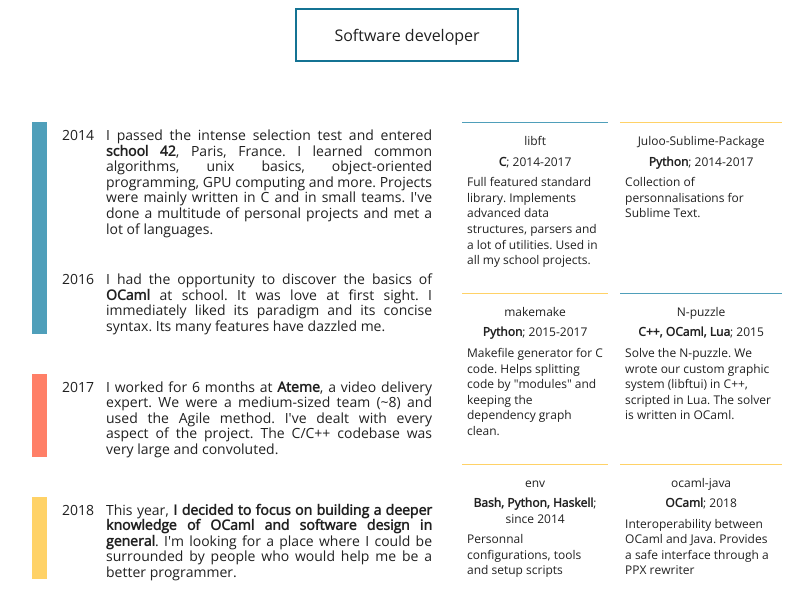
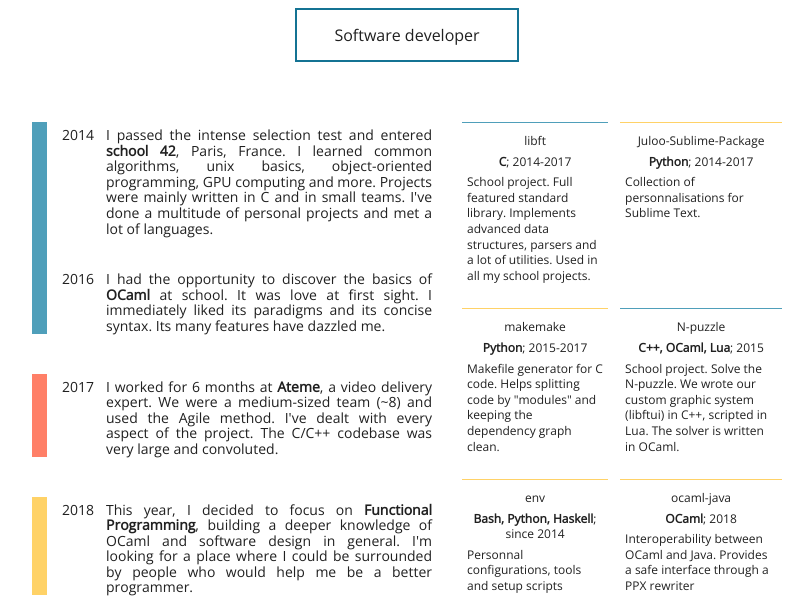
Before and after one commit to Julow/julow.github.io, a plain HTML site: page cv.html in a window 1280 px wide. Shown: the part 222-820 px from the top of the page, without its empty margins (233-1033 px from the left). Drawn offline with nearby package versions, Linux system fonts and the light colour scheme.

Commit message:
Small corrections to the CV

```diff
--- a/cv.html
+++ b/cv.html
@@ -152,7 +152,7 @@ header > *
 					<p>2016</p>
 					<p>I had the opportunity to discover the basics of <b>OCaml</b> at school.
 						It was love at first sight.
-						I immediately liked its paradigm and its concise syntax.
+						I immediately liked its paradigms and its concise syntax.
 						Its many features have dazzled me.</p>
 				</div>
 			</div>
@@ -172,7 +172,7 @@ header > *
 				<div class="section-border perso"></div>
 				<div class="content">
 					<p>2018</p>
-					<p>This year, <b>I decided to focus on building a deeper knowledge of OCaml and software design in general</b>.
+					<p>This year, I decided to focus on <b>Functional Programming</b>, building a deeper knowledge of OCaml and software design in general.
 						I'm looking for a place where I could be surrounded by people who would help me be a better programmer.</p>
 				</div>
 			</div>
@@ -182,7 +182,8 @@ header > *
 			<div class="project school">
 				<p class="name"><a href="https://github.com/Julow/libft">libft</a></p>
 				<p class="info"><b>C</b>; 2014-2017</p>
-				<p class="desc">Full featured standard library.
+				<p class="desc">School project.
+					Full featured standard library.
 					Implements advanced data structures, parsers and a lot of utilities.
 					Used in all my school projects.</p>
 			</div>
@@ -200,8 +201,9 @@ header > *
 			<div class="project school">
 				<p class="name"><a href="https://github.com/Julow/N-puzzle">N-puzzle</a></p>
 				<p class="info"><b>C++, OCaml, Lua</b>; 2015</p>
-				<p class="desc">Solve the N-puzzle.
-					We wrote our custom graphic system (libftui) in C++, scripted in Lua.
+				<p class="desc">School project.
+					Solve the N-puzzle.
+					We wrote our custom graphic system (<a href="https://github.com/thisisnotabug/libftui">libftui</a>) in C++, scripted in Lua.
 					The solver is written in OCaml.</p>
 			</div>
 			<div class="project perso">
```
